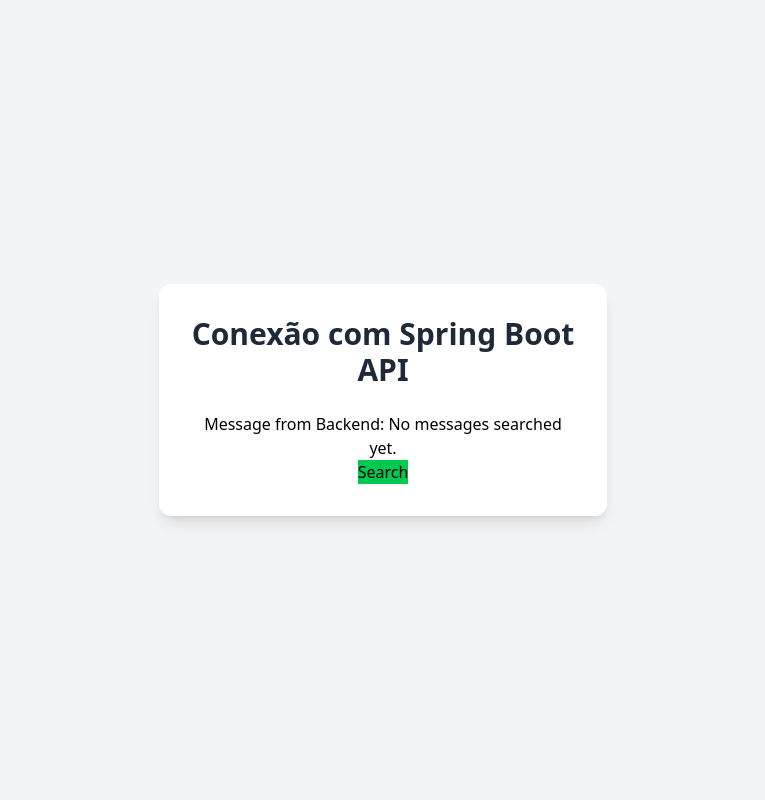
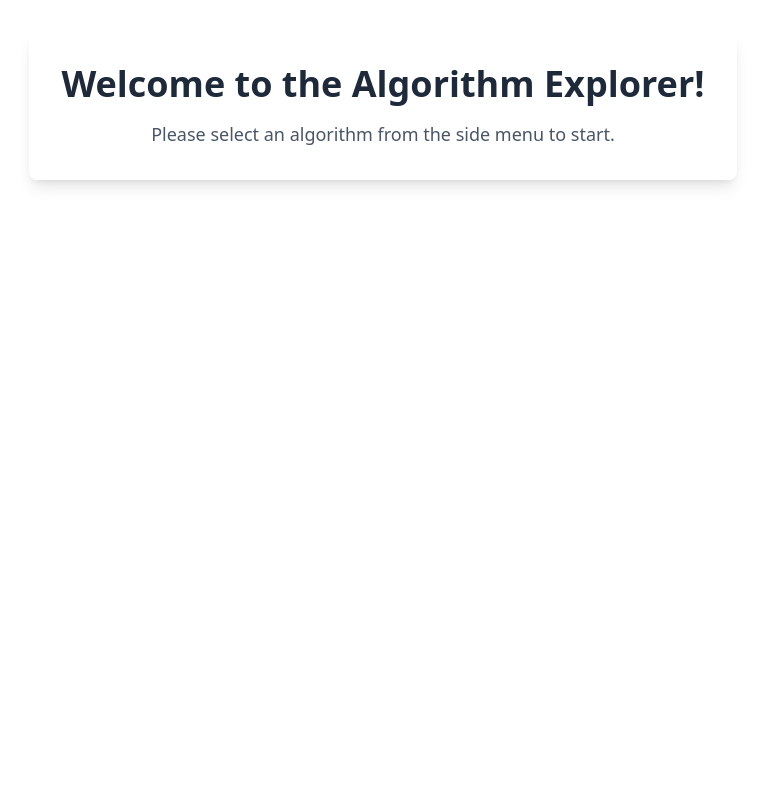
Before and after one commit to sergio-oliveira-br/algorithms-frontend-vue, a Vue app: page / in a window 1280 px wide. Shown: the top 800 px of the page, without its empty margins (257-1022 px from the left). Built offline with nearby package versions, Linux system fonts and the light colour scheme.

Commit message:
Update App.vue
act:
-> cleanup (this was my first contact with the Vue)

```diff
--- a/src/App.vue
+++ b/src/App.vue
@@ -1,47 +1,6 @@
-<script setup>
-import {ref} from 'vue';
-
-// Reactive variables to store the backend message and errors
-const backendMessage = ref('No messages searched yet.')
-const errorMessage = ref('');
-
-// Asynchronous function to fetch the message from backend
-const backendFetchMessage = async () => {
-  errorMessage.value = ''; //Clears previous error messages
-  backendMessage.value = 'Searching for Message...';
-
-  try {
-    // Make the GET request for your Spring Boot endpoint
-    const response = await fetch('http://localhost:8080/api/v1/hello');
-
-    // Check is the message was successuful
-    if(!response.ok) {
-      throw new Error(`Something went wrong. Erro HTTP! Status: ${response.status}`);
-    }
-
-    // Converts the answer to text
-    backendMessage.value = await response.text(); // Updates the reactive variable with the message
-  }
-  catch(error) {
-    alert('Opps! There is something wrong. Status: ' + error);
-    errorMessage.value = `Failure in connection:  ${error.message}`;
-    backendMessage.value = 'Error!';
-  }
-};
-</script>
+<script setup></script>
 
 <template>
-  <div class="min-h-screen flex flex-col items-center justify-center bg-gray-100 p-6">
-    <div class="bg-white p-8 rounded-xl shadow-lg text-center w-full max-w-md">
-      <h2 class="text-3xl font-bold text-gray-800 mb-6">Conexão com Spring Boot API</h2>
-
-      <p>Message from Backend: <span>{{backendMessage}}</span></p>
-
-      <button @click="backendFetchMessage" class="bg-green-500">Search</button>
-      <p v-if="errorMessage" class="text-red mt-4 text-sm">{{errorMessage}}</p>
-    </div>
-  </div>
-
   <div>
     <main class="flex-grow p-8 flex items-start justify-center">
       <router-view></router-view>
@@ -51,6 +10,4 @@ const backendFetchMessage = async () => {
 
 </template>
 
-<style scoped>
-/*Tailwind styles are applied via classes*/
-</style>
+<style scoped>/*Tailwind styles are applied via classes*/</style>
```
